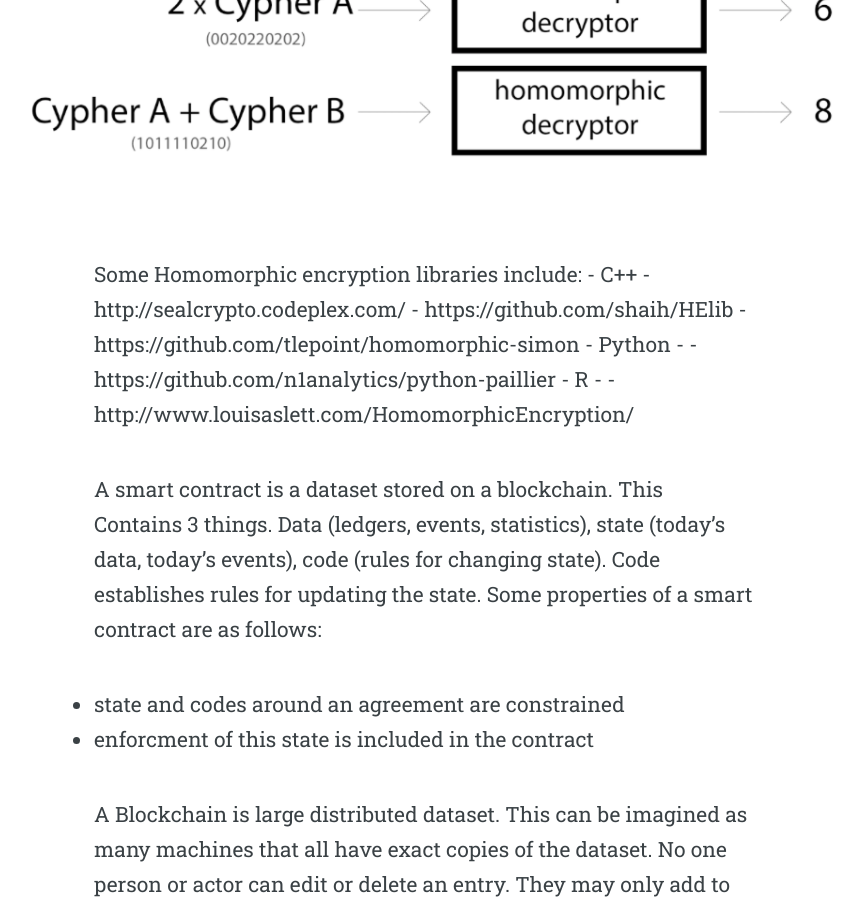
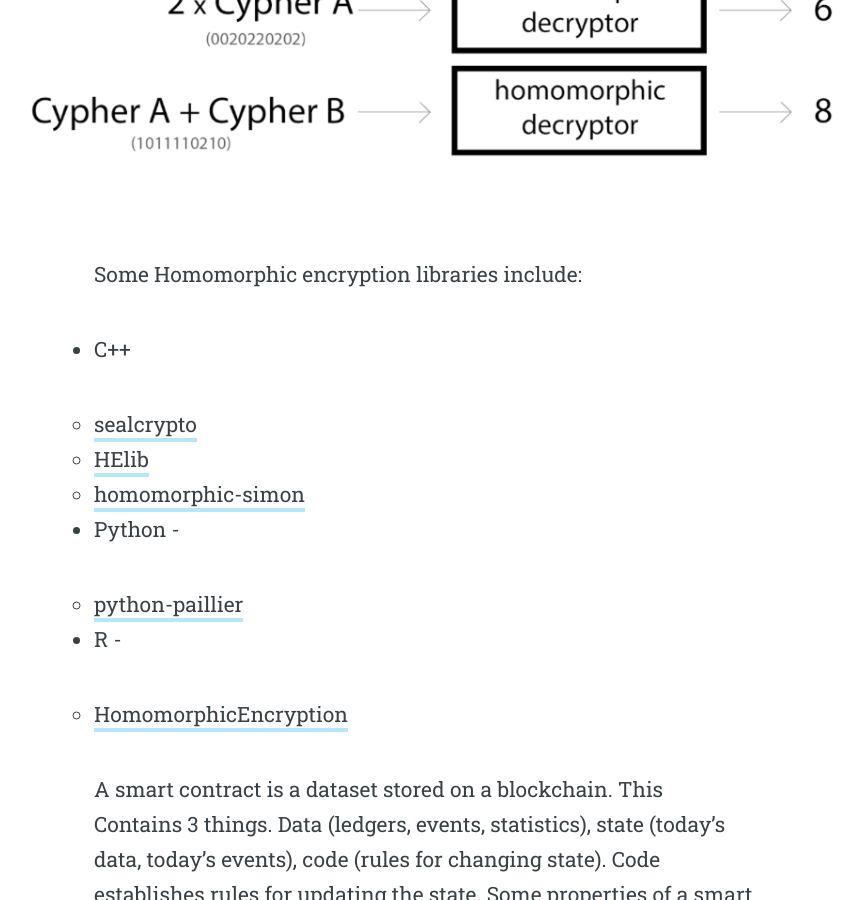
Before and after one commit to GdMacmillan/GdMacmillan.github.io, a Jekyll site: the page built from _posts/2017-10-01-OpenMined_Introduction.md, in a window 1280 px wide and 900 px high, scrolled down 1771 px. Shown: the whole window, without its empty margins (216-1080 px from the left). Built offline with Jekyll 4.4.1, drawn with Linux system fonts in a browser that asks for light colours; some web fonts are replaced; some of the changed lines change nothing that is shown.

Commit message:
changed some links

```diff
--- a/_posts/2017-10-01-OpenMined_Introduction.md
+++ b/_posts/2017-10-01-OpenMined_Introduction.md
@@ -17,14 +17,17 @@ Homomorphic Encryption works by encrypting values. The encryption algorithm does
 ![Homomorphic encryption]({{ site.url }}/assets/posts/2017-10-01/homomorphic-encryption.png)
 
 Some Homomorphic encryption libraries include:
-    - C++
-        - http://sealcrypto.codeplex.com/
-        - https://github.com/shaih/HElib
-        - https://github.com/tlepoint/homomorphic-simon
-    - Python -
-        - https://github.com/n1analytics/python-paillier
-    - R -
-        - http://www.louisaslett.com/HomomorphicEncryption/
+
+- C++
+    - [sealcrypto](http://sealcrypto.codeplex.com/)
+    - [HElib](https://github.com/shaih/HElib)
+    - [homomorphic-simon](https://github.com/tlepoint/homomorphic-simon)
+
+- Python -
+    - [python-paillier](https://github.com/n1analytics/python-paillier)
+
+- R -
+    - [HomomorphicEncryption](http://www.louisaslett.com/HomomorphicEncryption/)
 
 A smart contract is a dataset stored on a blockchain. This Contains 3 things. Data (ledgers, events, statistics), state (today's data, today's events), code (rules for changing state). Code establishes rules for updating the state. Some properties of a smart contract are as follows:
 
```
